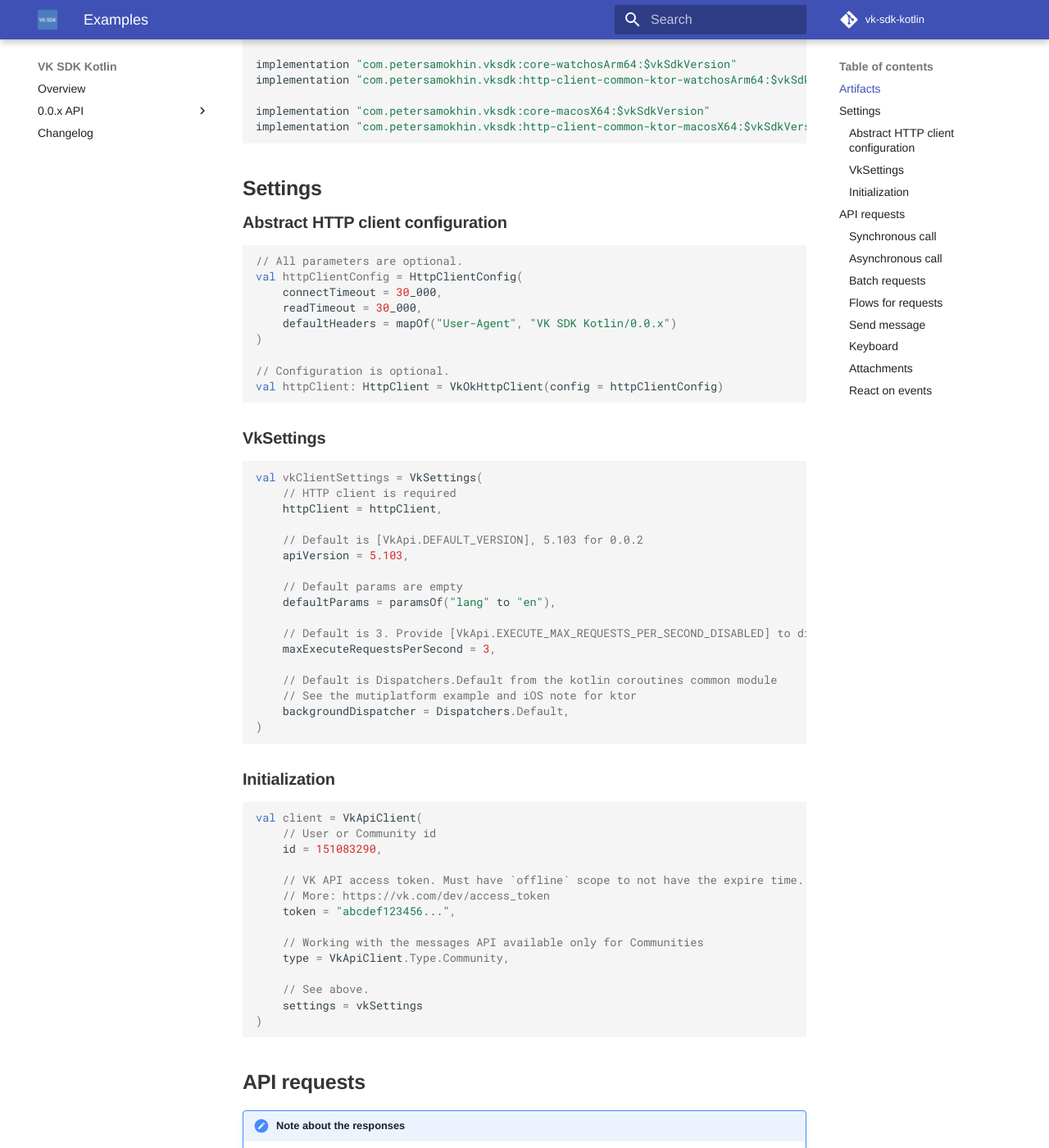
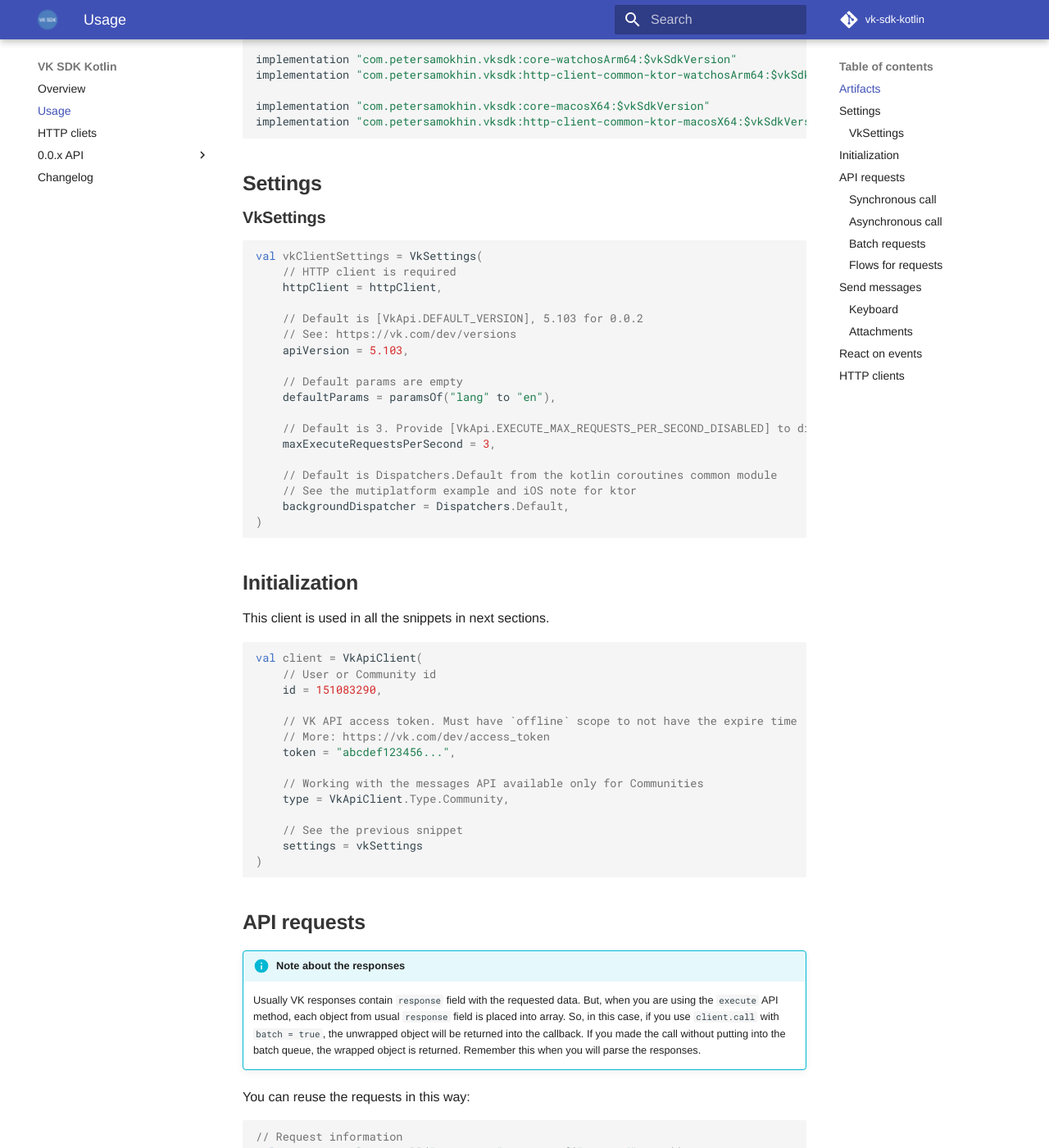
Before and after one commit to vksdk/vk-sdk-kotlin, an MkDocs documentation site: the page built from docs/usage.md, in a window 1280 px wide and 1400 px high, scrolled down 1030 px. Shown: the whole window at 82% size. Built offline with MkDocs 1.6.1 and Material for MkDocs 9.7.7, drawn with Linux system fonts in a browser that asks for light colours; comment, search, counter and statistics services are not loaded; some of the changed text lies outside the part shown.

````diff
--- a/docs/examples.md
+++ b/docs/usage.md
@@ -1,15 +1,15 @@
-# Examples
+# Usage
 
 See the [example projects](https://github.com/vksdk/vk-sdk-kotlin/tree/master/examples):
 
 - Most detailed example, written in Kotlin:
-  - https://github.com/vksdk/vk-sdk-kotlin/tree/master/examples/jvm-kotlin-example
+    - [https://github.com/vksdk/vk-sdk-kotlin/tree/master/examples/jvm-kotlin-example](https://github.com/vksdk/vk-sdk-kotlin/tree/master/examples/jvm-kotlin-example)
 - Minimal example without Kotlin in dependencies:
-  - https://github.com/vksdk/vk-sdk-kotlin/tree/master/examples/jvm-only-java-example
+    - [https://github.com/vksdk/vk-sdk-kotlin/tree/master/examples/jvm-only-java-example](https://github.com/vksdk/vk-sdk-kotlin/tree/master/examples/jvm-only-java-example)
 - Minimal multipatform app example (single activity on Android and SwiftUI on iOS):
-  - https://github.com/vksdk/vk-sdk-kotlin/tree/master/examples/mpp-example
+    - [https://github.com/vksdk/vk-sdk-kotlin/tree/master/examples/mpp-example](https://github.com/vksdk/vk-sdk-kotlin/tree/master/examples/mpp-example)
 
-## Artifacts
+### Artifacts
 List of all available artifacts:
 
 ```groovy
@@ -50,18 +50,6 @@ implementation "com.petersamokhin.vksdk:http-client-common-ktor-macosX64:$vkSdkV
 ```
 
 ## Settings
-### Abstract HTTP client configuration
-```kotlin
-// All parameters are optional.
-val httpClientConfig = HttpClientConfig(
-    connectTimeout = 30_000,
-    readTimeout = 30_000,
-    defaultHeaders = mapOf("User-Agent", "VK SDK Kotlin/0.0.x")
-)
-
-// Configuration is optional.
-val httpClient: HttpClient = VkOkHttpClient(config = httpClientConfig)
-```
 
 ### VkSettings
 ```kotlin
@@ -70,6 +58,7 @@ val vkClientSettings = VkSettings(
     httpClient = httpClient,
 
     // Default is [VkApi.DEFAULT_VERSION], 5.103 for 0.0.2
+    // See: https://vk.com/dev/versions
     apiVersion = 5.103,
 
     // Default params are empty
@@ -84,26 +73,28 @@ val vkClientSettings = VkSettings(
 )
 ```
 
-### Initialization
+## Initialization
+This client is used in all the snippets in next sections.
 ```kotlin
 val client = VkApiClient(
     // User or Community id
     id = 151083290,
 
-    // VK API access token. Must have `offline` scope to not have the expire time.
+    // VK API access token. Must have `offline` scope to not have the expire time
     // More: https://vk.com/dev/access_token
     token = "abcdef123456...",
 
     // Working with the messages API available only for Communities
     type = VkApiClient.Type.Community,
 
-    // See above.
+    // See the previous snippet
     settings = vkSettings
 )
 ```
 
 ## API requests
-!!! note "Note about the responses"
+
+!!! info "Note about the responses"
     Usually VK responses contain `response` field with the requested data.
     But, when you are using the `execute` API method, each object from usual `response` field is placed into array.
     So, in this case, if you use `client.call` with `batch = true`, the unwrapped object will be returned into the callback.
@@ -206,7 +197,7 @@ client.flows()
     .launchIn(lifecycleScope)
 ```
 
-### Send message
+## Send messages
 Use the DSL:
 ```kotlin
 client.sendMesage {
@@ -342,12 +333,11 @@ val urlItem: UploadableContent = UploadableContent.Url(
 )
 ```
 
-### React on events
+## React on events
 Use the [Bots Long Poll API](https://vk.com/dev/bots_longpoll).
 
-!!! note "Start listening for the events"
-    The method for start the listening is blocking,
-    so do not put it at start of your code or wrap it with the async block.
+!!! info "Start listening for the events"
+    The method for starting the listening is blocking, so do not put it at the start of your code or wrap it with the async block.
 
 Start listening for the events:
 ```kotlin
@@ -403,3 +393,7 @@ client.flows().onMessage()
     .flowOn(Dispatchers.IO)
     .launchIn(this)
 ```
+
+## HTTP clients
+
+See: [https://vksdk.github.io/vk-sdk-kotlin/http-clients/](https://vksdk.github.io/vk-sdk-kotlin/http-clients/)
--- a/mkdocs.yml
+++ b/mkdocs.yml
@@ -8,7 +8,9 @@ copyright: 'Copyright &copy; 2020 Peter Samokhin <a href="https://petersamokhin.
 remote_branch: gh-pages
 
 nav:
-  - 'Overview': index.md
+  - 'Overview':    index.md
+  - 'Usage':       usage.md
+  - 'HTTP cliets': http-clients.md
   - '0.0.x API':
       - 'core': 0.0.x/core/index.html
       - 'common-ktor-http-client': 0.0.x/common-ktor-http-client/index.html
@@ -17,8 +19,8 @@ nav:
 
 theme:
   name: 'material'
-  favicon: images/favicon.png
-  logo: images/logo.png
+  favicon: images/logo_round.png
+  logo: images/logo_round.png
   palette:
     primary: 'indigo'
     accent: 'indigo'
@@ -37,3 +39,5 @@ markdown_extensions:
   - codehilite:
       guess_lang: false
   - admonition
+  - toc:
+      permalink: true
````
Also changed, not shown: README.md (+4 -4 lines), docs/http-clients.md (added, +129 -0 lines), docs/images/logo_round.png (added), 6 other files.
